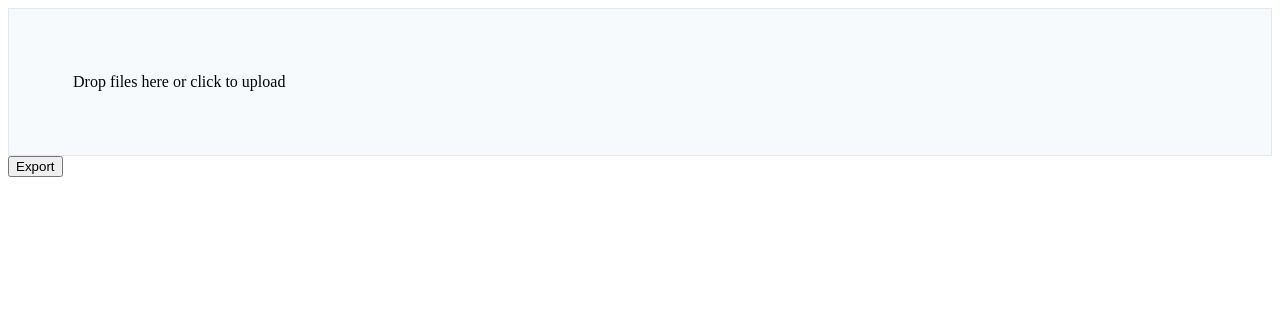
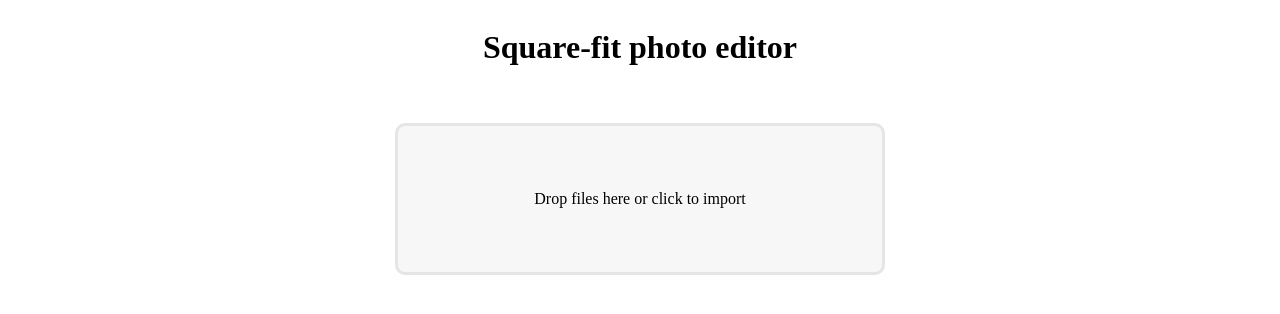
Before and after one commit to dann-tran/square-fit-photo-editor, a Nuxt app: page / in a window 1280 px wide. Shown: the top 314 px of the page. Built offline with nearby package versions, Linux system fonts and the light colour scheme.

Commit message:
Style image preview component

```diff
--- a/app.vue
+++ b/app.vue
@@ -1,12 +1,12 @@
 <script lang="ts">
-import DropFileInput from "./components/DropFileInput.vue"
+import ImageInput from "./components/ImageInput.vue"
 
 export default {
   components: {
-    DropFileInput
+    ImageInput
   },
   setup() {
-    const fileinput = ref<InstanceType<typeof DropFileInput>>();
+    const fileinput = ref<InstanceType<typeof ImageInput>>();
     return {
       fileinput
     }
@@ -53,8 +53,23 @@ export default {
 </script>
 
 <template>
-  <div>
-    <DropFileInput ref="fileinput"/>
-    <button @click="exportImg">Export</button>
+  <div id="container">
+    <h1>Square-fit photo editor</h1>
+    <ImageInput ref="fileinput"/>
+    <button v-if="fileinput && fileinput.files.length" @click="exportImg">Export</button>
   </div>
 </template>
+
+<style scoped>
+#container {
+  display: flex;
+  flex-direction: column;
+  align-items: center;
+  gap: 30px;
+}
+
+button {
+  width: min(5rem, 100%);
+  height: 2rem;
+}
+</style>
--- a/components/DropFileInput.vue
+++ /dev/null
@@ -1,99 +0,0 @@
-<script lang="ts">
-import ImageList from "./ImageList.vue"
-
-export default {
-  components: {
-    ImageList
-  },
-  expose: ["files"],
-  data() {
-    return {
-      isDragging: false,
-      files: [] as File[],
-    }
-  },
-  methods: {
-    handleSetDragging(value: boolean) {
-      return (e: Event) => {
-        e.preventDefault();
-        this.isDragging = value;
-      }
-    },
-    uploadFile(e: Event) {
-      e.preventDefault();
-
-      // validate image files
-      const files = (this.$refs.file as HTMLInputElement).files
-      if (!files) {
-        // raise error
-        return;
-      }
-
-      console.log(files);
-      this.files = [...files];
-    },
-    handleDropFiles(e: DragEvent) {
-      e.preventDefault();
-
-      // validate image files
-      const files = (this.$refs.file as HTMLInputElement).files
-      if (!files) {
-        // raise error
-        return;
-      }
-
-      this.files = [...files];
-
-      this.isDragging = false;
-    }
-  }
-}
-</script>
-
-<template>
-  <div>
-    <div
-      id="dropzone"
-      @dragover="handleSetDragging(true)"
-      @dragleave="handleSetDragging(false)"
-      @drop="handleDropFiles"
-      @click="($refs.file as HTMLInputElement).click"
-    >
-      <input
-        type="file"
-        multiple
-        name="file"
-        id="file-input"
-        @change="uploadFile"
-        ref="file"
-        accept=".pdf,.jpg,.jpeg,.png"
-      />
-      <label for="file-input" id="file-input-label">
-        <div v-if="isDragging">Release to drop files here.</div>
-        <div v-else>Drop files here or click to upload</div>
-      </label>
-    </div>
-    <ImageList :files="files"/>
-  </div>
-</template>
-
-<style scoped>
-#dropzone {
-  padding: 4rem;
-  background: #f7fafc;
-  border: 1px solid #e2e8f0;
-  cursor: pointer;
-}
-
-#file-input {
-  opacity: 0;
-  overflow: hidden;
-  position: absolute;
-  width: 1px;
-  height: 1px;
-}
-
-#file-input-label {
-  cursor: pointer;
-}
-</style>
--- /dev/null
+++ b/components/ImageInput.vue
@@ -0,0 +1,127 @@
+<script lang="ts">
+import ImageInputPreview from "./ImageInputPreview.vue"
+
+const IMAGE_MIME_TYPES = [
+  "image/png",
+  "image/jpeg"
+]
+
+export default {
+  components: {
+    ImageInputPreview
+  },
+  expose: ["files"],
+  data() {
+    return {
+      isDragging: false,
+      files: [] as File[],
+      invalidFiles: [] as File[],
+    }
+  },
+  methods: {
+    handleDragOver(e: DragEvent) {
+      e.preventDefault();
+      this.isDragging = true;
+    },
+    handleDragLeave(e: DragEvent) {
+      e.preventDefault();
+      this.isDragging = false;
+    },
+    filterFiles(files: FileList | null | undefined) {
+      if (!files) {
+        return []
+      }
+      const outputFiles: File[] = [];
+      for (const file of files) {
+        if (IMAGE_MIME_TYPES.includes(file.type)) {
+          outputFiles.push(file);
+        } else {
+          this.invalidFiles.push(file);
+        }
+      }
+      return outputFiles;
+    },
+    removeFile(idx: number) {
+      this.files.splice(idx, 1);
+    },
+    handleInputChange(e: Event) {
+      e.preventDefault();
+      const files = this.filterFiles((this.$refs.file as HTMLInputElement).files);
+      this.files.push(...files);
+    },
+    handleDropFiles(e: DragEvent) {
+      e.preventDefault();
+
+      const files = this.filterFiles(e.dataTransfer?.files);
+      this.files.push(...files);
+
+      this.isDragging = false;
+    }
+  }
+}
+</script>
+
+<template>
+  <div id="container">
+    <div
+      id="dropzone"
+      @dragover="handleDragOver"
+      @dragleave="handleDragLeave"
+      @drop="handleDropFiles"
+      @click="($refs.file as HTMLInputElement).click"
+    >
+      <input
+        type="file"
+        multiple
+        name="file"
+        id="file-input"
+        @change="handleInputChange"
+        ref="file"
+        accept=".jpg,.jpeg,.png"
+      />
+      <label for="file-input" id="file-input-label">
+        <div v-if="isDragging">Release to drop files here.</div>
+        <div v-else>Drop files here or click to import</div>
+      </label>
+    </div>
+    <ImageInputPreview
+      :files="files"
+      @remove-file="idx => files.splice(idx)"
+    />
+  </div>
+</template>
+
+<style scoped>
+#container {
+  display: flex;
+  flex-direction: column;
+  justify-content: center;
+  align-items: center;
+  gap: 30px;
+}
+
+#dropzone {
+  padding: 4rem;
+  margin: 5px;
+  width: min(600px, 100%);
+  text-align: center;
+  background: #f7f7f7;
+  border-radius: 10px;
+  border-style: solid;
+  border-color: #e5e5e5;
+  cursor: pointer;
+
+}
+
+#file-input {
+  opacity: 0;
+  overflow: hidden;
+  position: absolute;
+  width: 1px;
+  height: 1px;
+}
+
+#file-input-label {
+  cursor: pointer;
+}
+</style>
--- /dev/null
+++ b/components/ImageInputPreview.vue
@@ -0,0 +1,74 @@
+<script setup lang="ts">
+import { onUnmounted } from "vue";
+
+const props = defineProps({
+  files: {type: Array as PropType<File[]>, required: true}
+});
+
+const fileUrls = computed(() => props.files.map(file => URL.createObjectURL(file)));
+
+const emit = defineEmits<{
+  (e: "removeFile", idx: number): void
+}>();
+
+onUnmounted(() => {
+  fileUrls.value.forEach(url => URL.revokeObjectURL(url));
+})
+</script>
+
+<template>
+  <div id="preview-container" v-if="files.length">
+    <div v-for="(file, idx) in files" :key="file.name" class="preview-card">
+      <img :src="fileUrls[idx]" />
+      <p>
+        {{ file.name }}
+      </p>
+      <button
+        @click="$emit('removeFile', idx)"
+      >
+        <b>×</b>
+      </button>
+    </div>
+  </div>
+</template>
+
+<style scoped>
+#preview-container {
+  /* margin: 0 auto; */
+  display: grid;
+  gap: 1rem;
+}
+
+@media (min-width: 600px) {
+  #preview-container {
+    grid-template-columns: repeat(2, 1fr);
+  }
+}
+
+.preview-card {
+  display: flex;
+  justify-content: space-around;
+  align-items: center;
+  gap: 2rem;
+  height: 120px;
+  width: 100%;
+  border-style: solid;
+  border-color: #e2e2e2;
+  border-radius: 5px;
+}
+
+img {
+  height: 100px;
+  width: 100px;
+  object-fit: contain;
+  background-color: black;
+  margin: 0.5rem;
+}
+
+button {
+  color: rgb(171, 171, 171);
+  background-color: transparent;
+  border: none !important;
+  margin: 0.5rem;
+}
+</style>
--- a/components/ImageList.vue
+++ /dev/null
@@ -1,59 +0,0 @@
-<script lang="ts">
-export default {
-  props: {
-    files: {type: Array as PropType<File[]>, required: true}
-  },
-  methods: {
-    generateUrl(file: File) {
-      let fileSrc = URL.createObjectURL(file);
-      setTimeout(() => {
-        URL.revokeObjectURL(fileSrc);
-      }, 1000);
-      return fileSrc;
-    }
-  }
-}
-</script>
-
-<template>
-  <div class="preview-container" v-if="files.length">
-    <div v-for="(file, idx) in files" :key="file.name" class="preview-card">
-      <div>
-        <img class="preview-img" :src="generateUrl(file)" />
-        <p>
-          {{ file.name }}
-        </p>
-      </div>
-      <div>
-        <button
-          class="ml-2"
-          type="button"
-          @click="files.splice(idx)"
-          title="Remove file"
-        >
-          <b>×</b>
-        </button>
-      </div>
-    </div>
-  </div>
-</template>
-
-<style scoped>
-.preview-container {
-  display: flex;
-  margin-top: 2rem;
-}
-
-.preview-card {
-  display: flex;
-  border: 1px solid #a2a2a2;
-  padding: 5px;
-  margin-left: 5px;
-}
-
-.preview-img {
-  border-radius: 5px;
-  border: 1px solid #a2a2a2;
-  background-color: #a2a2a2;
-}
-</style>
```
